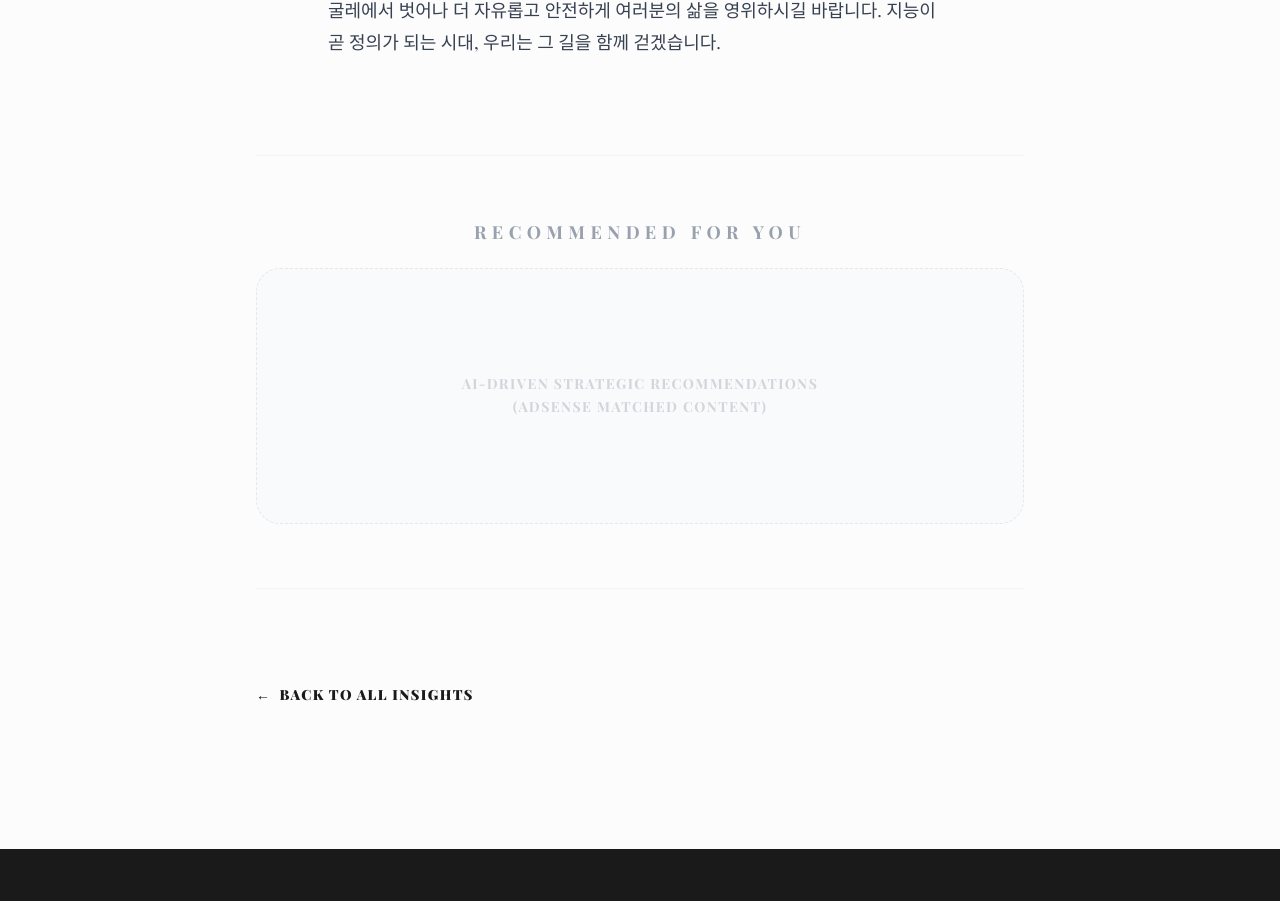
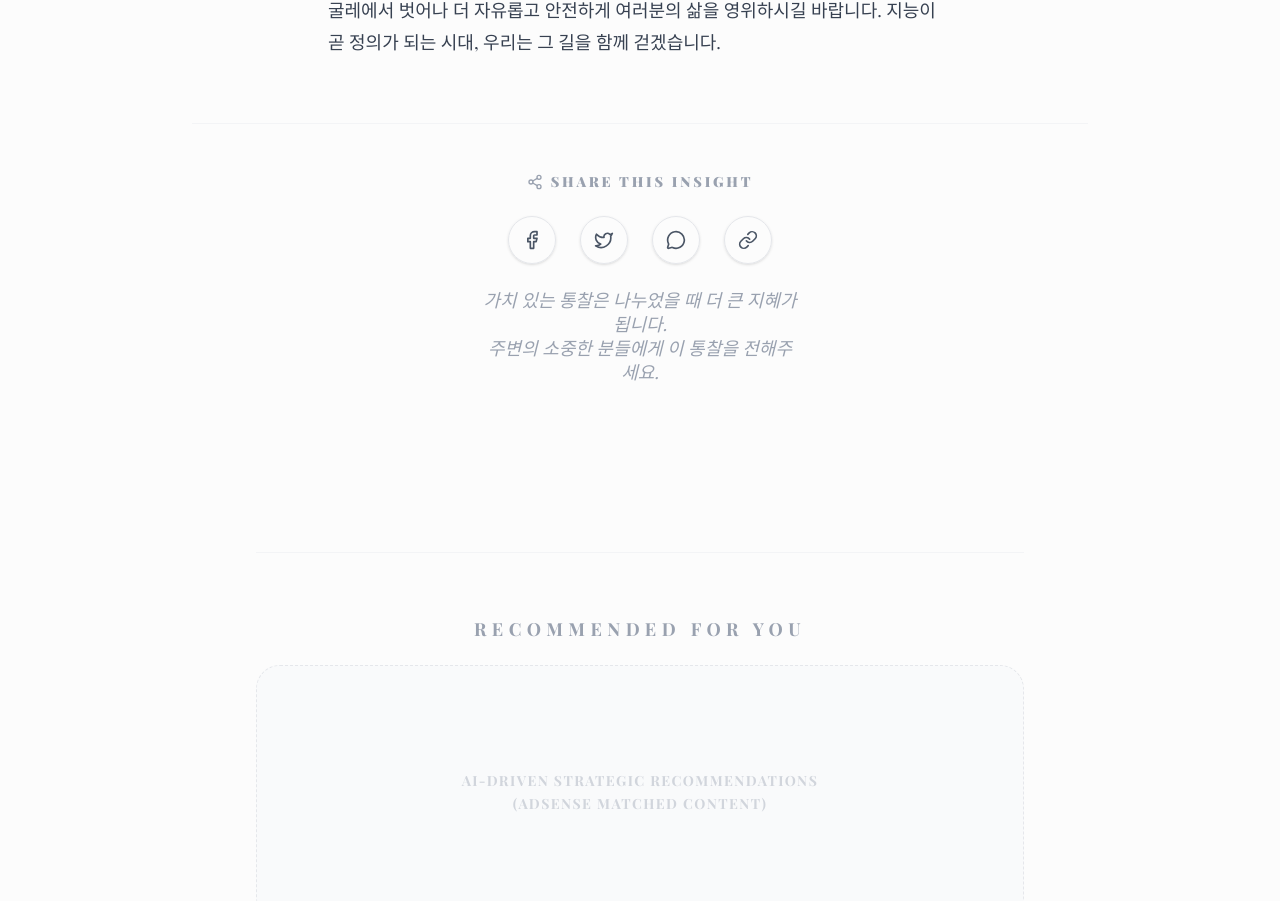
Before and after one commit to grit24365/nexus-ethos, a Next.js app: page /blog/2026-04-20-ai-legal in a window 1280 px wide. Shown: the part 2357-3258 px from the top of the page. Built offline with nearby package versions, Linux system fonts and the light colour scheme; no server answers; a web font is replaced by a local one.

Commit message:
Feature: Add social share buttons and update editorial rules for virality

```diff
--- a/src/app/blog/[slug]/page.tsx
+++ b/src/app/blog/[slug]/page.tsx
@@ -5,6 +5,7 @@ import remarkGfm from "remark-gfm";
 import { format } from "date-fns";
 import { ko } from "date-fns/locale";
 import SmartImage from "@/components/SmartImage";
+import SocialShare from "@/components/SocialShare";
 
 interface Props {
   params: Promise<{ slug: string }>;
@@ -71,6 +72,9 @@ export default async function PostPage({ params }: Props) {
         </ReactMarkdown>
       </div>
 
+      {/* Social Share Section */}
+      <SocialShare title={post.title} url={`https://nexthos.vercel.app/blog/${slug}`} />
+
       {/* Ad Slot: In-Content (Bottom of Article) */}
       <div className="max-w-3xl mx-auto mt-24 py-16 border-y border-gray-100 flex flex-col items-center space-y-6">
         <p className="text-xs text-gray-400 uppercase tracking-[0.3em] font-bold">Recommended for You</p>
--- /dev/null
+++ b/src/components/SocialShare.tsx
@@ -0,0 +1,69 @@
+"use client";
+
+import { Share2, Link, Facebook, Twitter, MessageCircle } from "lucide-react";
+
+interface SocialShareProps {
+  title: string;
+  url: string;
+}
+
+export default function SocialShare({ title, url }: SocialShareProps) {
+  const copyLink = () => {
+    navigator.clipboard.writeText(window.location.href);
+    alert("링크가 복사되었습니다.");
+  };
+
+  const shareFacebook = () => {
+    window.open(`https://www.facebook.com/sharer/sharer.php?u=${encodeURIComponent(url)}`, "_blank");
+  };
+
+  const shareTwitter = () => {
+    window.open(`https://twitter.com/intent/tweet?text=${encodeURIComponent(title)}&url=${encodeURIComponent(url)}`, "_blank");
+  };
+
+  return (
+    <div className="py-12 border-t border-gray-100 mt-16">
+      <div className="flex flex-col items-center space-y-6">
+        <div className="flex items-center space-x-2 text-sm font-black uppercase tracking-[0.2em] text-gray-400">
+          <Share2 size={16} />
+          <span>Share this Insight</span>
+        </div>
+
+        <div className="flex space-x-6">
+          <button
+            onClick={shareFacebook}
+            className="w-12 h-12 rounded-full border border-gray-200 flex items-center justify-center text-gray-600 hover:bg-blue-600 hover:text-white hover:border-blue-600 transition-all shadow-sm"
+            aria-label="Share on Facebook"
+          >
+            <Facebook size={20} />
+          </button>
+          <button
+            onClick={shareTwitter}
+            className="w-12 h-12 rounded-full border border-gray-200 flex items-center justify-center text-gray-600 hover:bg-black hover:text-white hover:border-black transition-all shadow-sm"
+            aria-label="Share on X (Twitter)"
+          >
+            <Twitter size={20} />
+          </button>
+          <button
+            className="w-12 h-12 rounded-full border border-gray-200 flex items-center justify-center text-gray-600 hover:bg-[#FEE500] hover:text-black hover:border-[#FEE500] transition-all shadow-sm"
+            aria-label="Share on KakaoTalk"
+            onClick={() => alert("카카오톡 공유 기능은 카카오 SDK 설정 후 활성화됩니다.")}
+          >
+            <MessageCircle size={20} />
+          </button>
+          <button
+            onClick={copyLink}
+            className="w-12 h-12 rounded-full border border-gray-200 flex items-center justify-center text-gray-600 hover:bg-gray-800 hover:text-white hover:border-gray-800 transition-all shadow-sm"
+            aria-label="Copy Link"
+          >
+            <Link size={20} />
+          </button>
+        </div>
+
+        <p className="text-xs text-gray-400 font-serif italic text-center max-w-xs">
+          가치 있는 통찰은 나누었을 때 더 큰 지혜가 됩니다.<br/>주변의 소중한 분들에게 이 통찰을 전해주세요.
+        </p>
+      </div>
+    </div>
+  );
+}
```
Also changed, not shown: 1 other file (tests, documents, lock files or other folders).
